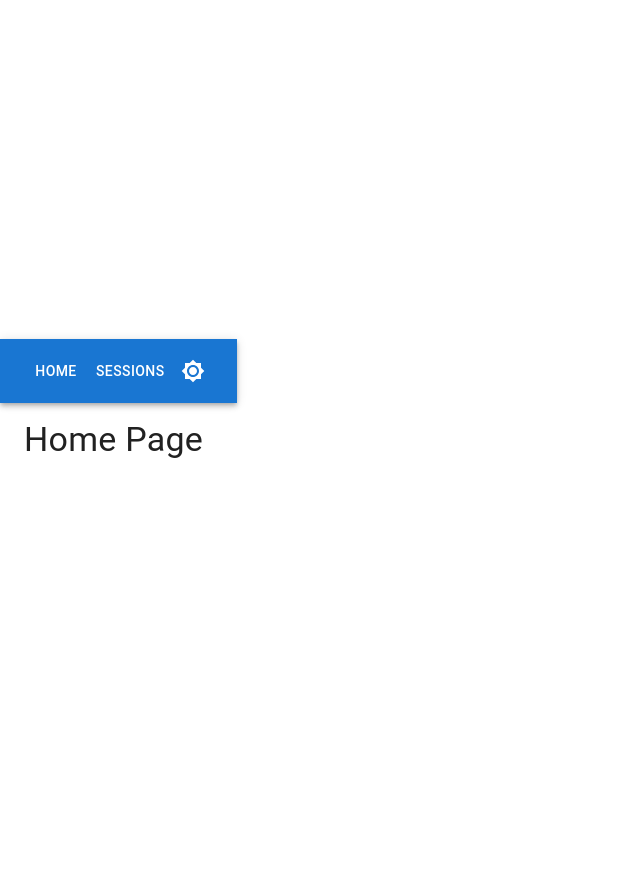
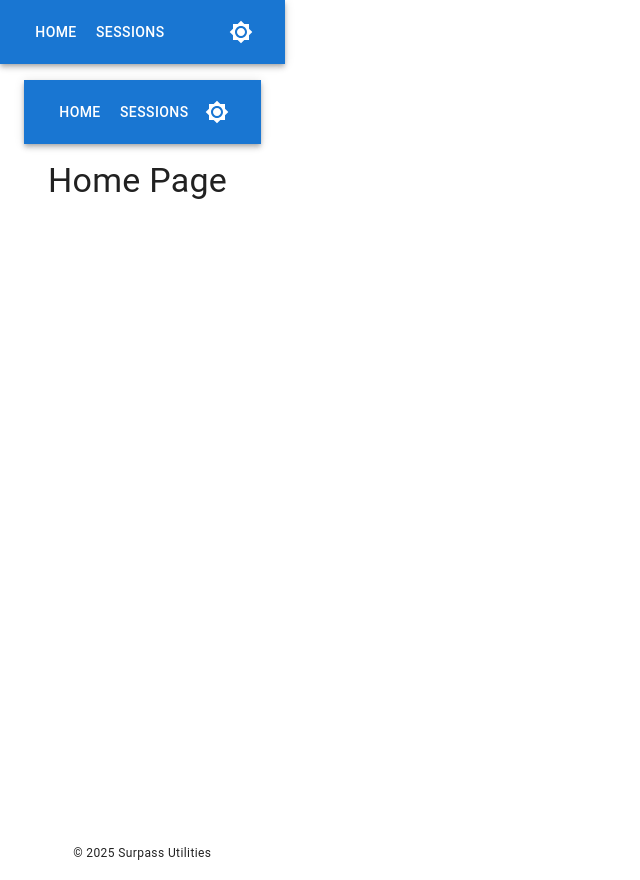
Before and after one commit to jlturner5597/SurpassApp, a React (Vite) app in the folder frontend/: page / in a window 1280 px wide. Shown: the whole page, without its empty margins (0-640 px from the left). Before the commit the page ends 800 px from the top, so only its background shows below. Built offline with nearby package versions, Linux system fonts and the light colour scheme.

Commit message:
feat: add PageLayout and DataTable components

```diff
--- /dev/null
+++ b/frontend/src/components/DataTable.jsx
@@ -0,0 +1,26 @@
+import { Table, TableBody, TableCell, TableHead, TableRow } from '@mui/material'
+
+export default function DataTable({ rows }) {
+  return (
+    <Table size="small">
+      <TableHead>
+        <TableRow>
+          <TableCell>ID</TableCell>
+          <TableCell>Candidate</TableCell>
+          <TableCell>Score</TableCell>
+          <TableCell>Status</TableCell>
+        </TableRow>
+      </TableHead>
+      <TableBody>
+        {(rows || []).map((r) => (
+          <TableRow key={r.id}>
+            <TableCell>{r.id}</TableCell>
+            <TableCell>{r.candidate_name}</TableCell>
+            <TableCell>{r.score}</TableCell>
+            <TableCell>{r.status}</TableCell>
+          </TableRow>
+        ))}
+      </TableBody>
+    </Table>
+  )
+}
--- /dev/null
+++ b/frontend/src/components/PageLayout.jsx
@@ -0,0 +1,40 @@
+import { AppBar, Toolbar, IconButton, Button, Container, Box, Typography } from '@mui/material'
+import { Brightness4, Brightness7 } from '@mui/icons-material'
+import { Link } from 'react-router-dom'
+import { useMemo, useState } from 'react'
+import { ThemeProvider, CssBaseline } from '@mui/material'
+import { lightTheme, darkTheme } from '../theme'
+
+export default function PageLayout({ children }) {
+  const [mode, setMode] = useState(() => localStorage.getItem('theme') || 'light')
+  const theme = useMemo(() => (mode === 'light' ? lightTheme : darkTheme), [mode])
+
+  const toggleTheme = () => {
+    const next = mode === 'light' ? 'dark' : 'light'
+    setMode(next)
+    localStorage.setItem('theme', next)
+  }
+
+  return (
+    <ThemeProvider theme={theme}>
+      <CssBaseline />
+      <Box display="flex" flexDirection="column" minHeight="100vh">
+        <AppBar position="static">
+          <Toolbar>
+            <Button color="inherit" component={Link} to="/">Home</Button>
+            <Button color="inherit" component={Link} to="/sessions">Sessions</Button>
+            <IconButton color="inherit" onClick={toggleTheme} sx={{ marginLeft: 'auto' }}>
+              {mode === 'light' ? <Brightness7 /> : <Brightness4 />}
+            </IconButton>
+          </Toolbar>
+        </AppBar>
+        <Container sx={{ mt: 2, flexGrow: 1 }}>
+          {children}
+        </Container>
+        <Box component="footer" sx={{ p: 2, textAlign: 'center' }}>
+          <Typography variant="caption">© 2025 Surpass Utilities</Typography>
+        </Box>
+      </Box>
+    </ThemeProvider>
+  )
+}
--- a/frontend/src/pages/Home.jsx
+++ b/frontend/src/pages/Home.jsx
@@ -1,5 +1,10 @@
 import { Typography } from '@mui/material'
+import PageLayout from '../components/PageLayout'
 
 export default function Home() {
-  return <Typography variant="h4" component="h2">Home Page</Typography>
+  return (
+    <PageLayout>
+      <Typography variant="h4" component="h2">Home Page</Typography>
+    </PageLayout>
+  )
 }
--- a/frontend/src/pages/Sessions.jsx
+++ b/frontend/src/pages/Sessions.jsx
@@ -1,5 +1,41 @@
-import { Typography } from '@mui/material'
+import { Typography, CircularProgress, Alert } from '@mui/material'
+import { useEffect, useState } from 'react'
+import PageLayout from '../components/PageLayout'
+import DataTable from '../components/DataTable'
 
 export default function Sessions() {
-  return <Typography variant="h4" component="h2">Sessions Page</Typography>
+  const [sessions, setSessions] = useState([])
+  const [loading, setLoading] = useState(true)
+  const [error, setError] = useState(null)
+
+  useEffect(() => {
+    fetch('/reports/test-sessions/json')
+      .then((res) => {
+        if (!res.ok) {
+          throw new Error('Failed to load sessions')
+        }
+        return res.json()
+      })
+      .then((data) => setSessions(data))
+      .catch((err) => setError(err.toString()))
+      .finally(() => setLoading(false))
+  }, [])
+
+  let content
+  if (loading) {
+    content = <CircularProgress data-testid="loading" />
+  } else if (error) {
+    content = <Alert severity="error">{error}</Alert>
+  } else {
+    content = <DataTable rows={sessions} />
+  }
+
+  return (
+    <PageLayout>
+      <Typography variant="h4" component="h2" gutterBottom>
+        Sessions
+      </Typography>
+      {content}
+    </PageLayout>
+  )
 }
```
